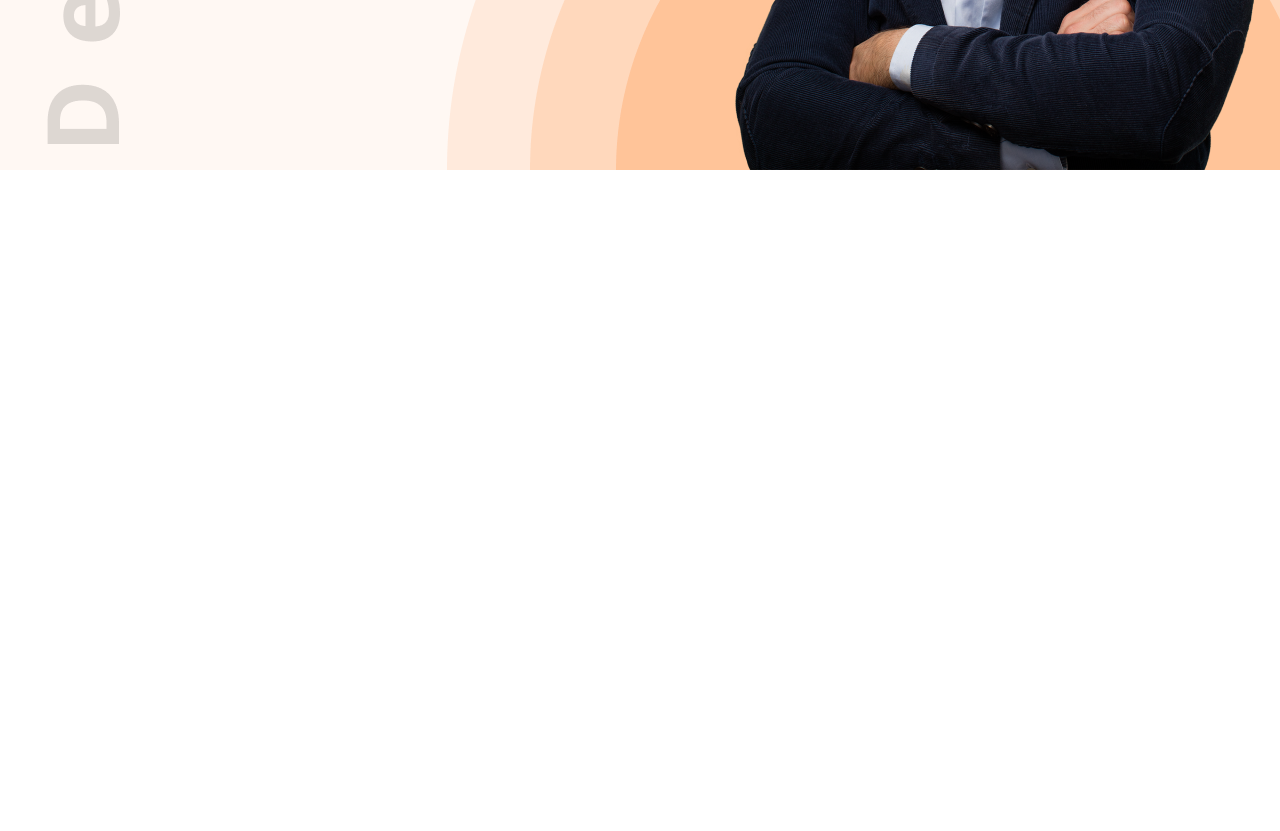
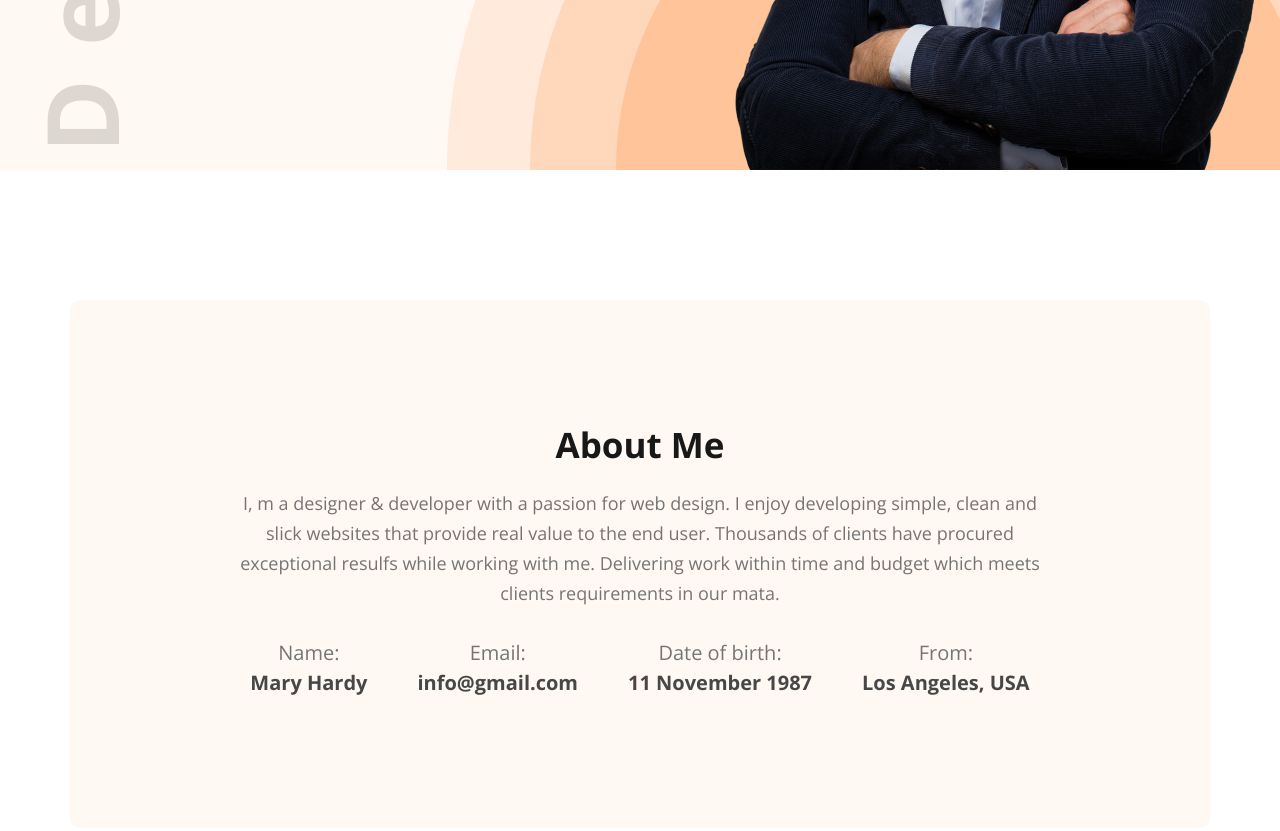
Before and after one commit to joysaha023/Developer-portfolio, a plain HTML site: page index.html in a window 1280 px wide. Shown: the part 629-1460 px from the top of the page. Before the commit the page ends 1299 px from the top, so only its background shows below. Drawn offline with nearby package versions, Linux system fonts and the light colour scheme.

Commit message:
about section completed

```diff
--- a/css/style.css
+++ b/css/style.css
@@ -188,3 +188,62 @@ h6{
     top: 123px;
     right: 10px;
 }
+
+/* About section Start */
+.about-box{
+    background-color: var(--background-color);
+    margin-top: 130px;
+    border-radius: 10px
+}
+
+.about-box .about-title h3{
+    color: var(--heading-color);
+    text-align: center;
+    font-family: var(--font-family);
+    font-weight: 700;
+    padding-top: 121px;
+    padding-bottom: 20px;
+}
+
+.about-box .about-title p{
+    width: 827px;
+    color: var(--text-color);
+    text-align: center;
+    margin: 0 auto;
+    font-family: var(--font-family);
+    font-size: 18px;
+    font-style: normal;
+    font-weight: 400;
+    line-height: 30px;
+    margin-bottom: 30px;
+}
+.about-bottom{
+    padding-bottom: 130px;
+}
+.about-box .about-bottom{
+    display: flex;
+    justify-content: center;
+    align-items: center;
+    gap: 50px;
+}
+.about-bottom .about-name {
+    text-align: center;
+}
+.about-bottom .about-name span{
+    color: var(--text-color);
+    text-align: center;
+    font-family: var(--font-family);
+    font-size: 20px;
+    font-style: normal;
+    font-weight: 400;
+    line-height: 30px;
+}
+
+.about-bottom .about-name h6{
+    color: var(--subheading-color);
+    font-family:var(--font-family);
+    font-size: 20px;
+    font-style: normal;
+    font-weight: 700;
+    line-height: 30px;
+}
--- a/index.html
+++ b/index.html
@@ -8,6 +8,7 @@
     <link rel="stylesheet" href="./css/responsive.css">
 </head>
 <body>
+    <!-- header section start -->
     <header class="header-section">
         <div class="side-image">
             <img src="./assets/images/developer.png" alt="side image">
@@ -55,6 +56,48 @@
             </div>
         </div>
     </header>
+    <!-- header section end -->
+
+    <!-- About section start -->
+    <section class="about-section">
+        <div class="container">
+            <div class="about-box">
+                <div class="about-title">
+                    <h3>About Me</h3>
+                    <p>I, m a designer & developer with a passion for web design. I enjoy developing simple, clean and slick websites that provide real value to the end user. Thousands of clients have procured exceptional resulfs while working with me. Delivering work within time and budget which meets clients requirements in our mata.</p>
+                </div>
+                <div class="about-bottom">
+                    <div class="about-name">
+                        <span>Name:</span>
+                        <h6>Mary Hardy</h6>
+                    </div>
+                    <div class="about-name">
+                        <span>Email:</span>
+                        <h6>info@gmail.com</h6>
+                    </div>
+                    <div class="about-name">
+                        <span>Date of birth:</span>
+                        <h6>11 November 1987</h6>
+                    </div>
+                    <div class="about-name">
+                        <span>From:</span>
+                        <h6>Los Angeles, USA</h6>
+                    </div>
+                </div>
+            </div>
+        </div>
+    </section>
+    <!-- About section end -->
+
+    <!-- what i do section start -->
+    <section class="what-section">
+        <div class="container">
+            <div class="what-box">
+
+            </div>
+        </div>
+    </section>
+    <!-- what i do section end -->
 
 
 
```
